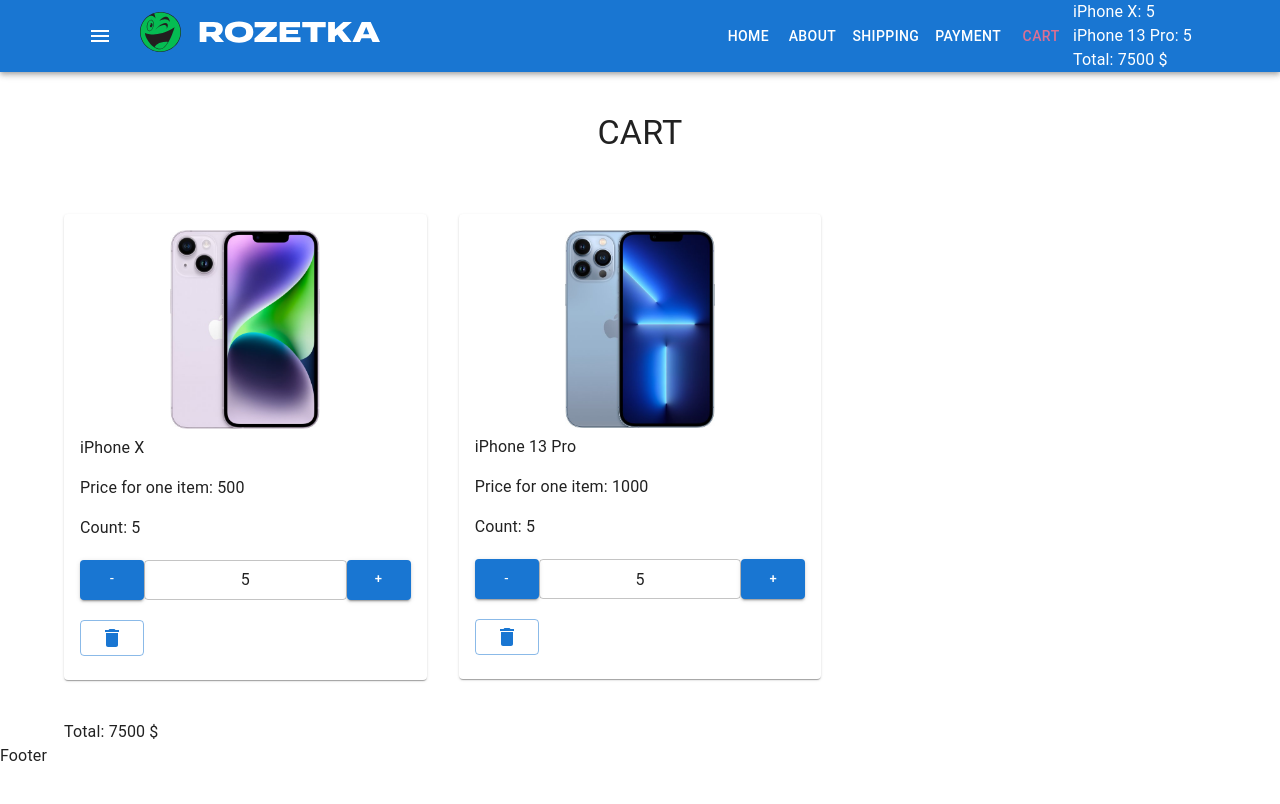
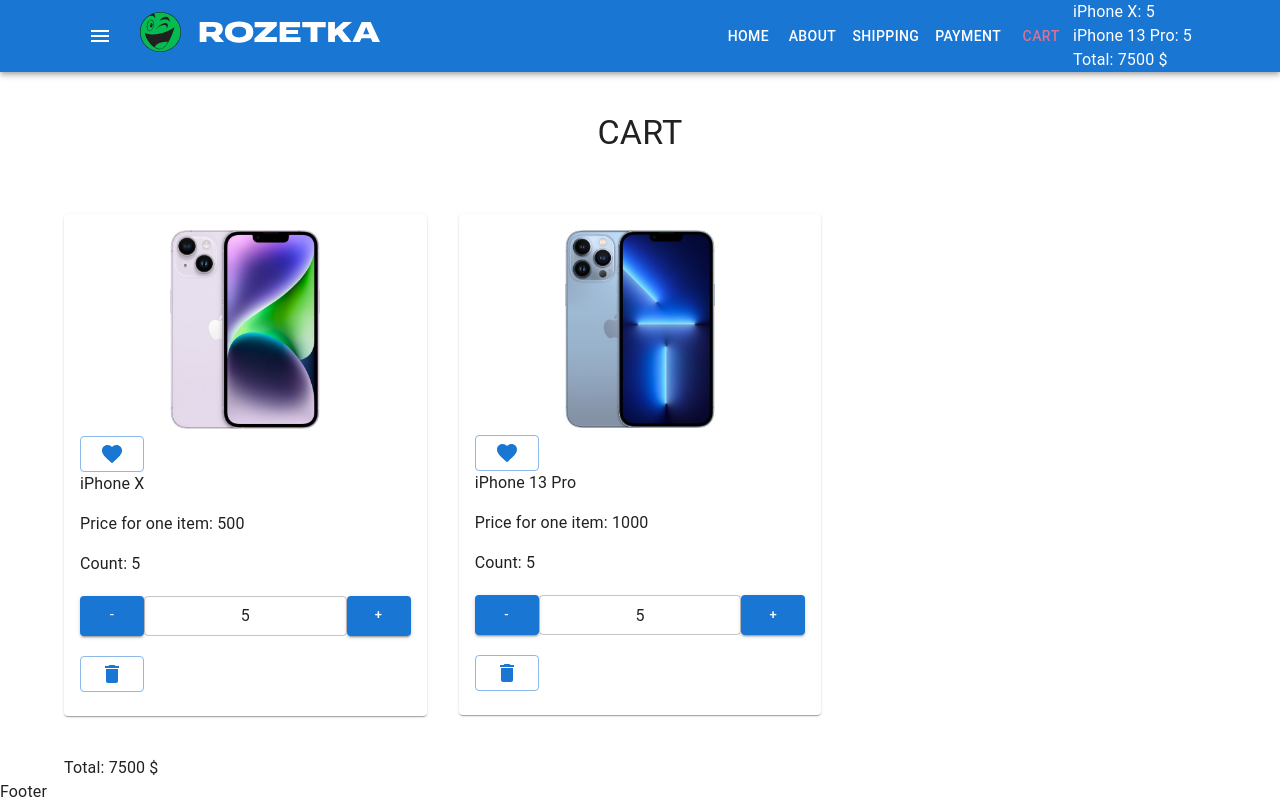
Before and after one commit to kznkv-skillup/fake-shop, a React (Create React App) app: page /cart in a window 1280 px wide. Built offline with nearby package versions, Linux system fonts and the light colour scheme.

Commit message:
add likeReducer

```diff
--- a/src/components/Cart/CartProductListItemExtended.tsx
+++ b/src/components/Cart/CartProductListItemExtended.tsx
@@ -3,6 +3,10 @@
 import "./CartProductListItemExtended.scss"
 import DeleteIcon from "@mui/icons-material/Delete"
 import Quantity from "components/Quantity/Quantity"
+import FavoriteIcon from "@mui/icons-material/Favorite"
+import FavoriteBorderIcon from "@mui/icons-material/FavoriteBorder"
+import { useAppDispatch, useAppSelector } from "redux/hooks"
+import { removeLike, addLike } from "redux/likeReducer"
 
 type Props = {
     product: Product
@@ -17,6 +21,11 @@
     removeProductFromCart,
     changeProductQuantity,
 }: Props) => {
+    const isLiked = useAppSelector(
+        (state) => state.productsLikeState[product.id]
+    )
+    const dispatch = useAppDispatch()
+
     return (
         <Grid
             item
@@ -31,6 +40,16 @@
                     <div className="product-image">
                         <img src={product.image} alt="" />
                     </div>
+                    <Button
+                        variant="outlined"
+                        onClick={() =>
+                            isLiked
+                                ? dispatch(removeLike(product.id))
+                                : dispatch(addLike(product.id))
+                        }
+                    >
+                        {isLiked ? <FavoriteIcon /> : <FavoriteBorderIcon />}
+                    </Button>
                     <div>{product.name}</div>
                     <p>Price for one item: {product.price}</p>
                     <p>Count: {productCount}</p>
--- a/src/components/Products/ProductListItem.tsx
+++ b/src/components/Products/ProductListItem.tsx
@@ -4,7 +4,8 @@
 import "./ProductListItem.scss"
 import FavoriteIcon from "@mui/icons-material/Favorite"
 import FavoriteBorderIcon from "@mui/icons-material/FavoriteBorder"
-import { useAppSelector } from "redux/hooks"
+import { useAppDispatch, useAppSelector } from "redux/hooks"
+import { removeLike, addLike } from "redux/likeReducer"
 
 type Props = {
     id: number
@@ -36,6 +37,7 @@
         setCount((prevState: number) => prevState - 1)
 
     const isLiked = useAppSelector((state) => state.productsLikeState[id])
+    const dispatch = useAppDispatch()
 
     return (
         <Card className="product">
@@ -43,7 +45,14 @@
                 <div className="product-image">
                     <img src={image} alt={name} />
                 </div>
-                <Button>
+                <Button
+                    variant="outlined"
+                    onClick={() =>
+                        isLiked
+                            ? dispatch(removeLike(id))
+                            : dispatch(addLike(id))
+                    }
+                >
                     {isLiked ? <FavoriteIcon /> : <FavoriteBorderIcon />}
                 </Button>
                 <h4>{name}</h4>
```
